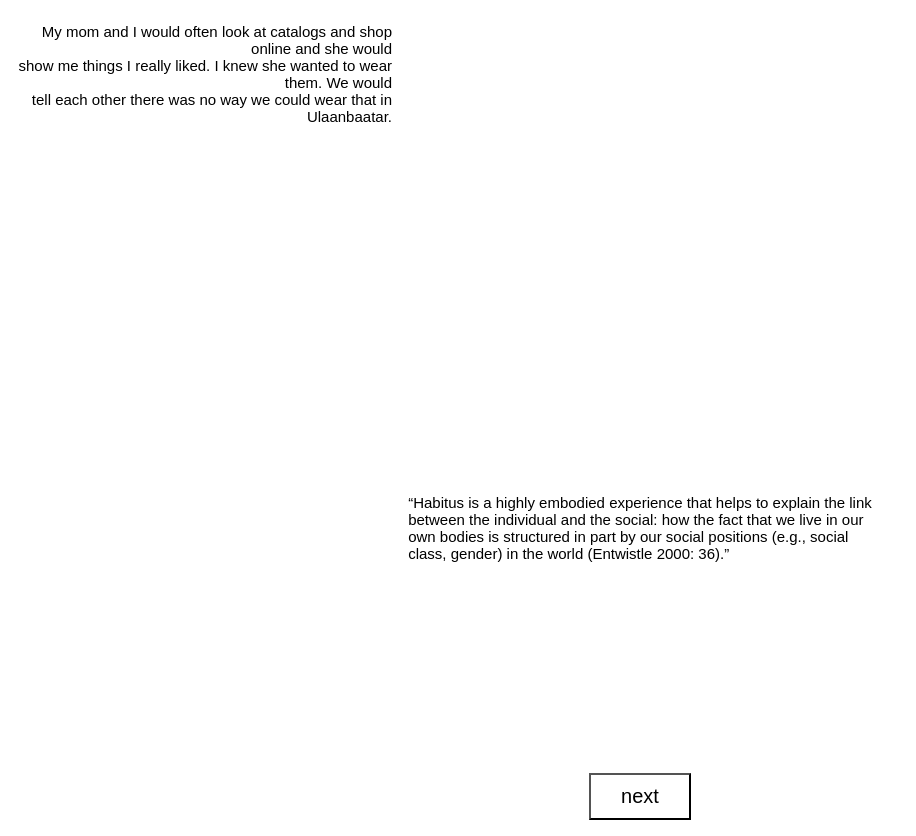
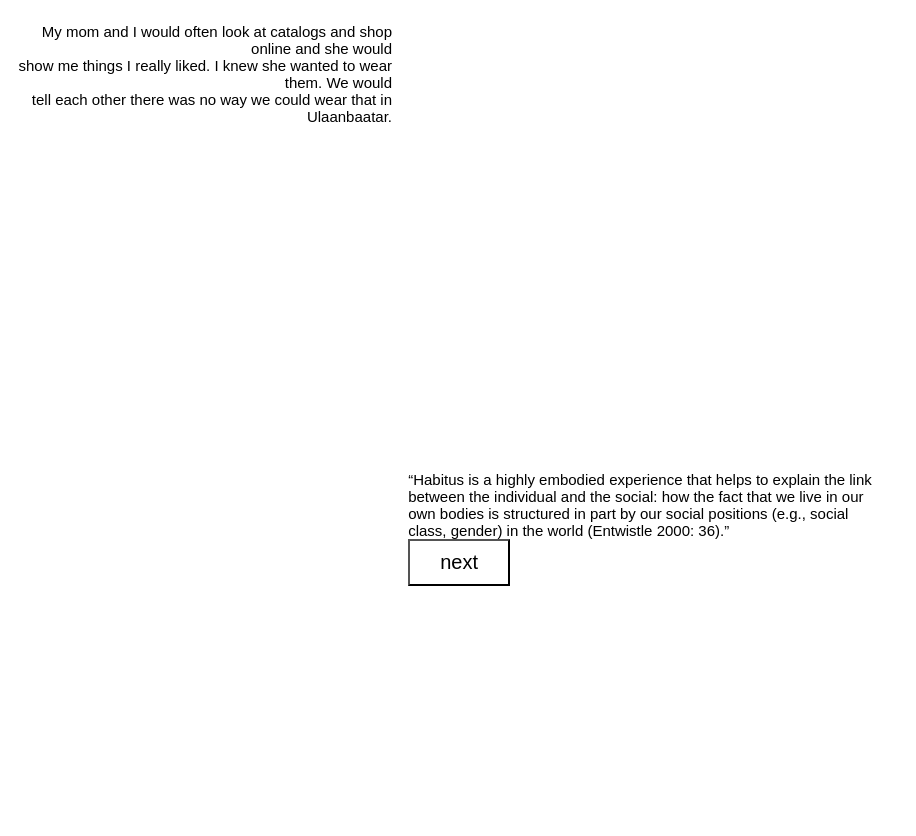
Before and after one commit to enkerbi/Sartorial-Autobiography, a plain HTML site: page page2.html in a window 1280 px wide. Shown: the whole page, without its empty margins (0-916 px from the left). After the commit the page ends 800 px from the top, so only its background shows below. Drawn offline with Linux system fonts and the light colour scheme.

Commit message:
Update page2.html

```diff
--- a/page2.html
+++ b/page2.html
@@ -25,14 +25,8 @@
         own bodies is structured in part by our social positions (e.g., social
         <br />
         class, gender) in the world (Entwistle 2000: 36).”<br />
+        <a href="page3.html"><button>next</button></a>
       </p>
-    </div>
-    <div class="container1">
-      <h1>
-        <br />
-
-        <a href="page3.html"><button>next</button></a>
-      </h1>
     </div>
   </body>
 </html>
```
